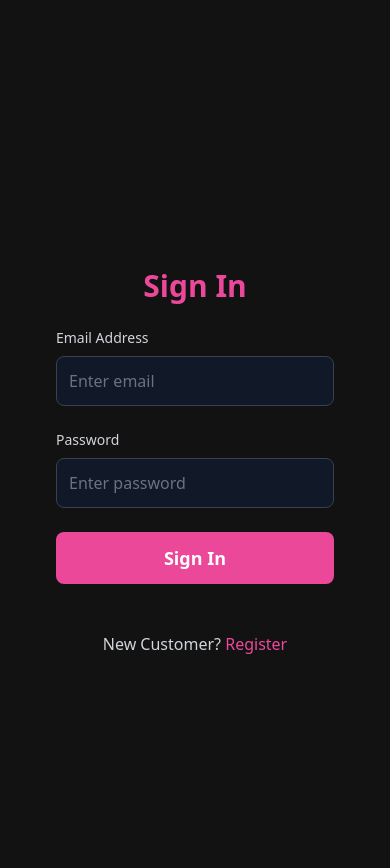
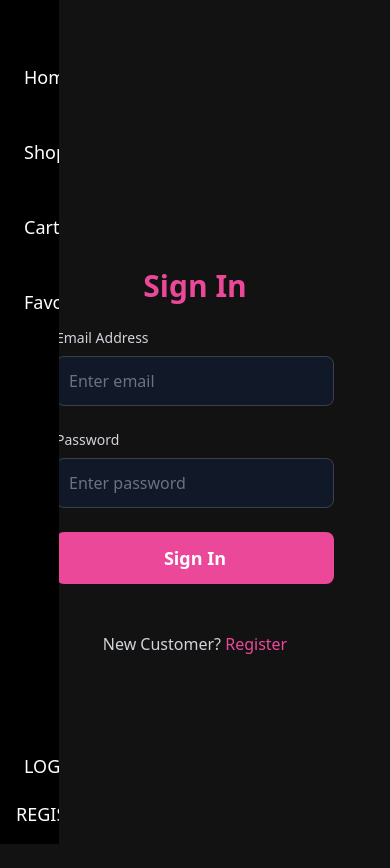
Before and after one commit to M-ahmad144/Lymora-Ecommerce-Store, a React (Vite) app in the folder client/: page /login in a window 390 px wide. Built offline with nearby package versions, Linux system fonts and the light colour scheme.

Commit message:
userList UI improve

```diff
--- a/client/src/pages/Admin/UserList.jsx
+++ b/client/src/pages/Admin/UserList.jsx
@@ -77,7 +77,6 @@ const UserList = () => {
           align="center"
           className="text-pink-500"
           gutterBottom
-          sx={{ color: "white" }} // Set the title text to white
         >
           Users
         </Typography>
--- a/client/src/pages/Auth/Navigation.jsx
+++ b/client/src/pages/Auth/Navigation.jsx
@@ -12,6 +12,7 @@ import {
   AiOutlineShoppingCart,
 } from "react-icons/ai";
 import { FaHeart } from "react-icons/fa";
+
 import "./Navigation.css";
 
 function Navigation() {
@@ -22,6 +23,7 @@ function Navigation() {
 
   const handleLogout = async () => {
     try {
+      // Call the API to perform logout
       await logoutApiCall().unwrap();
       dispatch(logout()); // Clear user info from Redux store
       navigate("/login");
@@ -44,12 +46,14 @@ function Navigation() {
     setShowSidebar(false);
   };
 
+  // Close dropdown if clicked outside
   const dropdownRef = useRef(null);
   const closeDropdown = () => {
     setDropdownOpen(false);
   };
   useEffect(() => {
     const handleClickOutside = (event) => {
+      // Check if the click is outside the dropdown
       if (dropdownRef.current && !dropdownRef.current.contains(event.target)) {
         closeDropdown();
       }
@@ -66,8 +70,8 @@ function Navigation() {
       style={{ zIndex: "1000" }}
       id="navigation-container"
       className={`${
-        showSidebar ? "block" : "hidden"
-      } xl:flex lg:flex md:flex sm:hidden flex-col justify-between p-4 text-white bg-black text-[0.6rem] h-[100vh] fixed md:w-[300px] sm:w-[200px]`}
+        showSidebar ? "hidden" : "flex"
+      } xl:flex lg:flex md:hidden sm:hidden flex-col justify-between p-4 text-white bg-black  text-[0.6rem] h-[100vh] fixed`}
     >
       {/* Sidebar Links */}
       <div className="flex flex-col justify-center">
@@ -108,11 +112,13 @@ function Navigation() {
           onClick={toggleDropdown}
           className="flex items-center text-white hover:text-gray-300 focus:outline-none"
         >
+          {/* show user name if logged in */}
           {currentUser && (
             <span className="mr-2 font-medium text-white">
               {currentUser.data.username}
             </span>
           )}
+          {/* show dropdown arrow */}
           {currentUser && (
             <svg
               xmlns="http://www.w3.org/2000/svg"
@@ -133,12 +139,14 @@ function Navigation() {
           )}
         </button>
 
+        {/* Dropdown Menu */}
         {dropdownOpen && currentUser && (
           <ul
             className={`absolute right-0 mt-2 w-36 bg-black rounded-md shadow-lg ring-1 ring-slate-900 ring-opacity-55 ${
               !currentUser.data.isAdmin ? "-top-20" : "-top-72"
             }`}
           >
+            {/* Admin-specific links */}
             {currentUser.data.isAdmin && (
               <>
                 <li>
@@ -184,6 +192,7 @@ function Navigation() {
               </>
             )}
 
+            {/* General user links */}
             <li>
               <Link
                 to="/profile"
```
